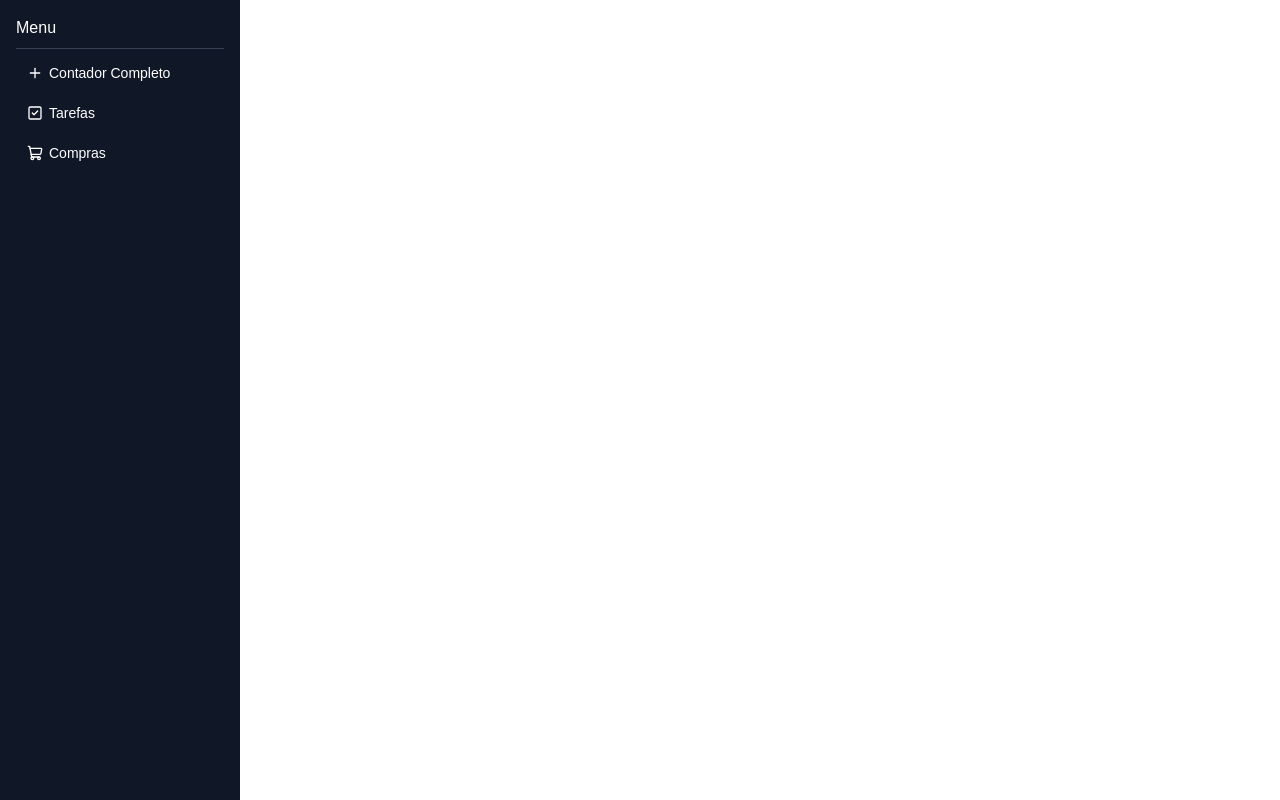
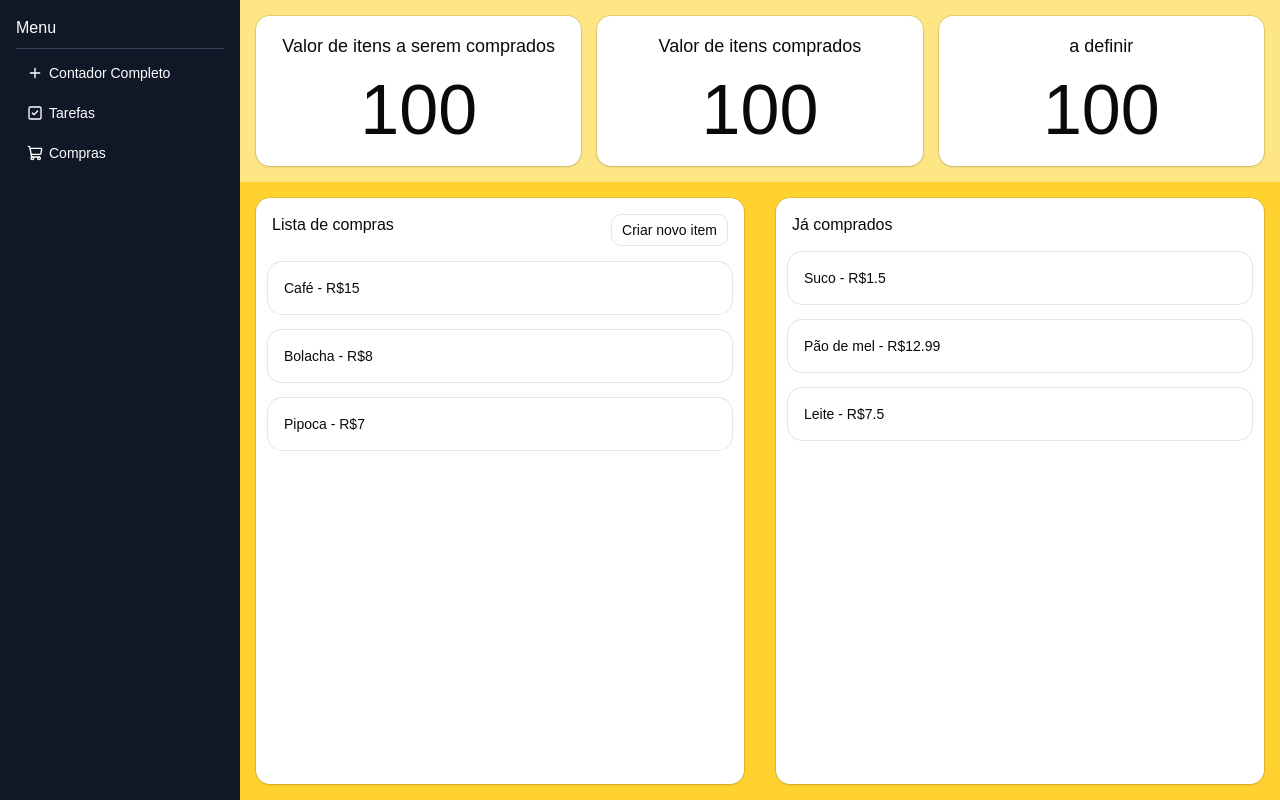
Before and after one commit to Fabiolandin/Aplicando-conceitos-de-react, a React (Vite) app: page /compras in a window 1280 px wide. Built offline with nearby package versions, Linux system fonts and the light colour scheme.

Commit message:
feat:layout principal da tela de compras

```diff
--- /dev/null
+++ b/src/compras.js
@@ -0,0 +1,9 @@
+export const listadeCompras = [
+    {id: 1, nome: "Café", valor:15, status:"comprar"},
+    {id: 2, nome: "Bolacha", valor:8, status:"comprar"},
+    {id: 3, nome: "Pipoca", valor:7, status:"comprar"},
+    {id: 4, nome: "Suco", valor:1.50, status:"comprado"},
+    {id: 5, nome: "Pão de mel", valor:12.99, status:"comprado"},
+    {id: 6, nome: "Leite", valor:7.50, status:"comprado"},
+
+]
--- a/src/pages/compras.jsx
+++ b/src/pages/compras.jsx
@@ -1,9 +1,74 @@
 import Sidebar from "@/components/Sidebar"
+import { Button } from "@/components/ui/button"
+import { Card, CardContent, CardHeader, CardTitle } from "@/components/ui/card"
+import { listadeCompras } from "@/compras"
+import { useState } from "react"
+
+
 
 const Compras = () => {
+    const [dados, setDados] = useState(listadeCompras)
+
+    const comprasComprar = dados.filter((compras) => compras.status === "comprar")
+    const comprasComprado = dados.filter((compras) => compras.status === "comprado")
+
     return (
-        <div className="flex h-screen">
+        <div className="flex">
             <Sidebar />
+            <div className="flex flex-col h-screen w-screen">
+
+                {/* Div de somas*/}
+                <div className="flex p-4 gap-4 bg-amber-200">
+                    <Card className="flex-1 h-37.5 shadow items-center">
+                        <CardContent className="flex items-center flex-col">
+                            <h1 className="text-lg font-medium">Valor de itens a serem comprados</h1>
+                            <h1 className="text-[70px] font-medium">100</h1>
+                        </CardContent>
+                    </Card>
+
+                    <Card className="flex-1 h-37.5 shadow items-center">
+                        <CardContent className="flex items-center flex-col">
+                            <h1 className="text-lg font-medium">Valor de itens comprados</h1>
+                            <h1 className="text-[70px] font-medium">100</h1>
+                        </CardContent>
+                    </Card>
+
+                    <Card className="flex-1 h-37.5 shadow items-center">
+                        <CardContent className="flex items-center flex-col">
+                            <h1 className="text-lg font-medium">a definir</h1>
+                            <h1 className="text-[70px] font-medium">100</h1>
+                        </CardContent>
+                    </Card>
+                </div>
+
+                {/* Div de tabelas*/}
+                <div className="flex-1 flex p-4 gap-8 bg-amber-300">
+                    <Card className="flex-1 shadow">
+                        <CardHeader className="flex">
+                            <CardTitle>Lista de compras</CardTitle>
+                            <Button variant="outline" className="items-center ml-auto">Criar novo item</Button>
+                        </CardHeader>
+                        {comprasComprar.map((compra) => (
+                            <Card key={compra.id} className="ml-3 mr-3">
+                                <CardContent className="">{compra.nome} - R${compra.valor}</CardContent>
+                            </Card>
+
+                        ))}
+                    </Card>
+
+                    <Card className="flex-1 shadow">
+                        <CardHeader>
+                            <CardTitle>Já comprados</CardTitle>
+                        </CardHeader>
+                        {comprasComprado.map((compra) => (
+                            <Card key={compra.id} className="ml-3 mr-3">
+                                <CardContent className="">{compra.nome} - R${compra.valor}</CardContent>
+                            </Card>
+                        ))}
+                    </Card>
+                </div>
+
+            </div>
         </div>
     )
 }
```
